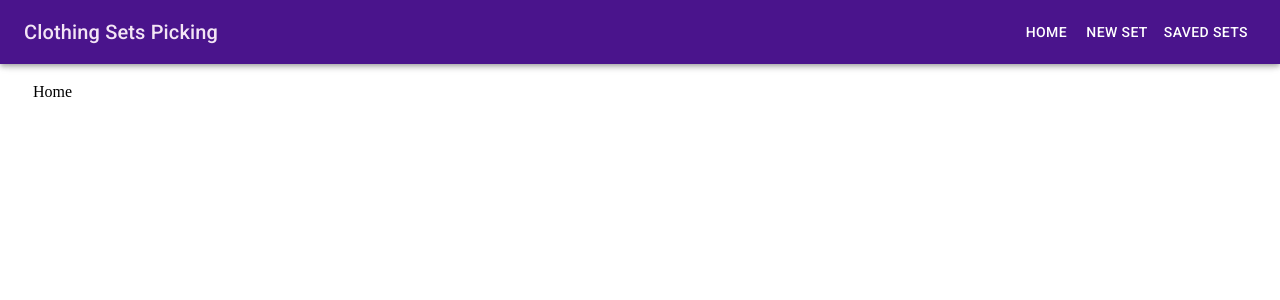
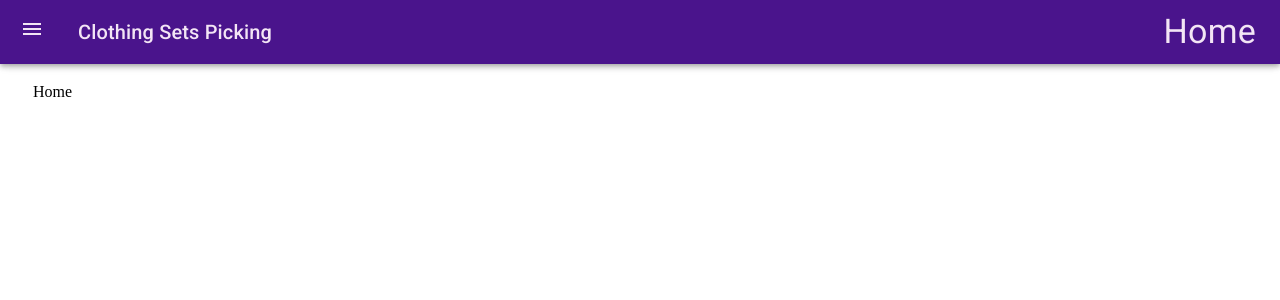
Before and after one commit to Ram-Montilia-Smithson/moonsite-home-assignment, a React (Create React App) app: page / in a window 1280 px wide. Shown: the top 300 px of the page. Built offline with nearby package versions, Linux system fonts and the light colour scheme.

Commit message:
adjusting the navbar component
to fit the requirements of the task.
and explaining my choices of navigation and theming in the README file

```diff
--- a/src/components/Navbar.jsx
+++ b/src/components/Navbar.jsx
@@ -3,7 +3,6 @@ import { useNavigate } from "react-router-dom";
 
 import AppBar from '@mui/material/AppBar';
 import Box from '@mui/material/Box';
-import Button from '@mui/material/Button';
 import Divider from '@mui/material/Divider';
 import Drawer from '@mui/material/Drawer';
 import IconButton from '@mui/material/IconButton';
@@ -17,7 +16,11 @@ import Typography from '@mui/material/Typography';
 
 export default function Navbar(props) {
 
+    const [currentPage,setCurrentPage] = useState('Home')
+
     const navigate = useNavigate();
+
+
     const drawerWidth = 240;
     const navItems = [
         { title: 'Home', address: '/' },
@@ -32,8 +35,9 @@ export default function Navbar(props) {
         setMobileOpen(!mobileOpen);
     };
 
-    const handleNavigate = (address) => {
-        navigate(address, { replace: true })
+    const handleNavigate = (path) => {
+        navigate(path.address, { replace: true })
+        setCurrentPage(path.title)
     }
 
     const drawer = (
@@ -47,7 +51,7 @@ export default function Navbar(props) {
                     <ListItem key={item.title} disablePadding>
                         <ListItemButton
                             sx={{ textAlign: 'center' }}
-                            onClick={() => handleNavigate(item.address)}
+                            onClick={() => handleNavigate(item)}
                         >
                             <ListItemText primary={item.title} />
                         </ListItemButton>
@@ -70,28 +74,25 @@ export default function Navbar(props) {
                             aria-label="open drawer"
                             edge="start"
                             onClick={handleDrawerToggle}
-                            sx={{ mr: 2, display: { sm: 'none' } }}
+                            sx={{ mr: 2, display: { sm: 'block' } }}
                         >
                             <MenuIcon style={{marginRight: '10px'}} />
-                            Clothing Sets Picking
                         </IconButton>
                         <Typography
                             variant="h6"
                             component="div"
-                            sx={{ flexGrow: 1, display: { xs: 'none', sm: 'block' } }}
+                            sx={{ flexGrow: 1, display: { sm: 'block' } }}
                         >
                             Clothing Sets Picking
                         </Typography>
-                        <Box sx={{ display: { xs: 'none', sm: 'block' } }}>
-                            {navItems.map((item) => (
-                                <Button
-                                    key={item.title}
-                                    sx={{ color: '#fff' }}
-                                    onClick={() => handleNavigate(item.address)}
-                                >
-                                    {item.title}
-                                </Button>
-                            ))}
+                        <Box sx={{ display: { sm: 'block' } }}>
+
+                            <Typography
+                                variant='h4'
+                                sx={{ flexGrow: 1, display: { sm: 'block' } }}
+                            >
+                                {currentPage}
+                            </Typography>
                         </Box>
                     </Toolbar>
                 </AppBar>
@@ -105,7 +106,7 @@ export default function Navbar(props) {
                             keepMounted: true, // Better open performance on mobile.
                         }}
                         sx={{
-                            display: { xs: 'block', sm: 'none' },
+                            display: { xs: 'block', sm: 'block' },
                             '& .MuiDrawer-paper': { boxSizing: 'border-box', width: drawerWidth },
                         }}
                     >
```
Also changed, not shown: 1 other file (tests, documents, lock files or other folders).
